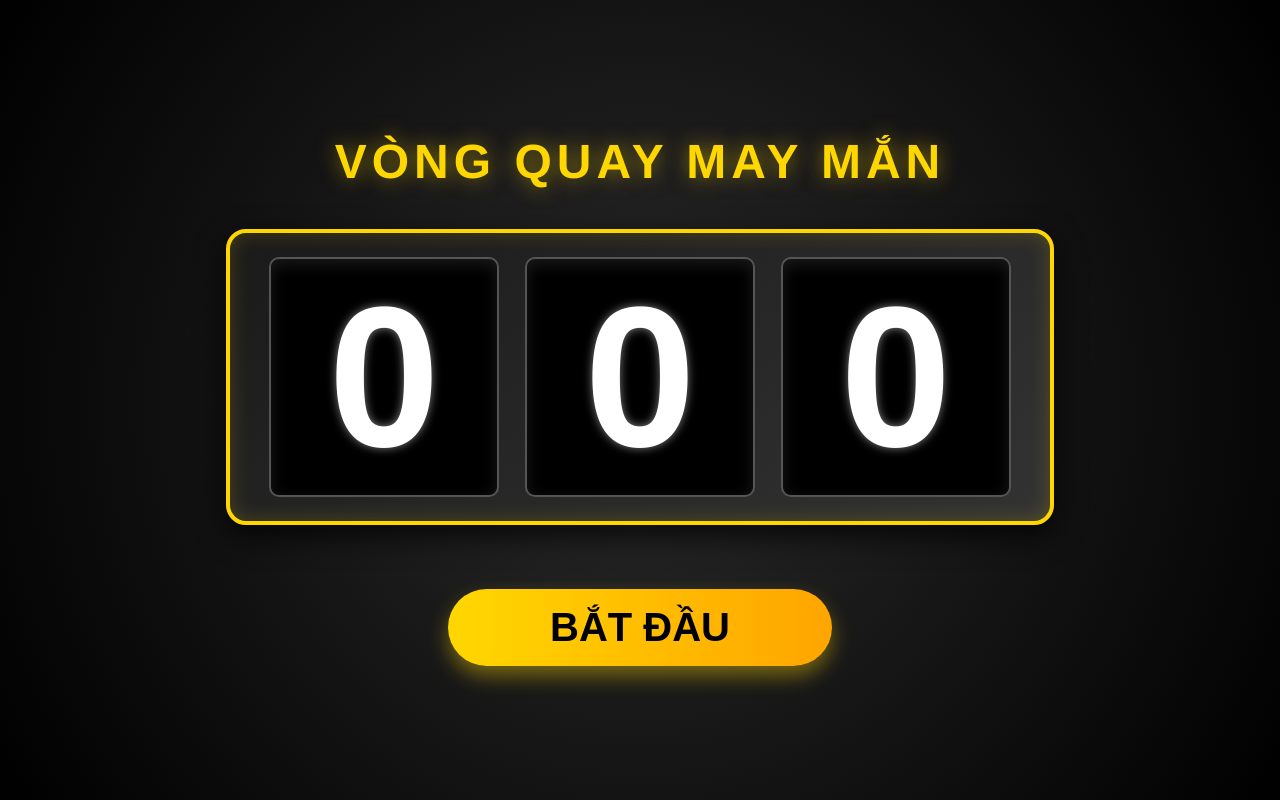
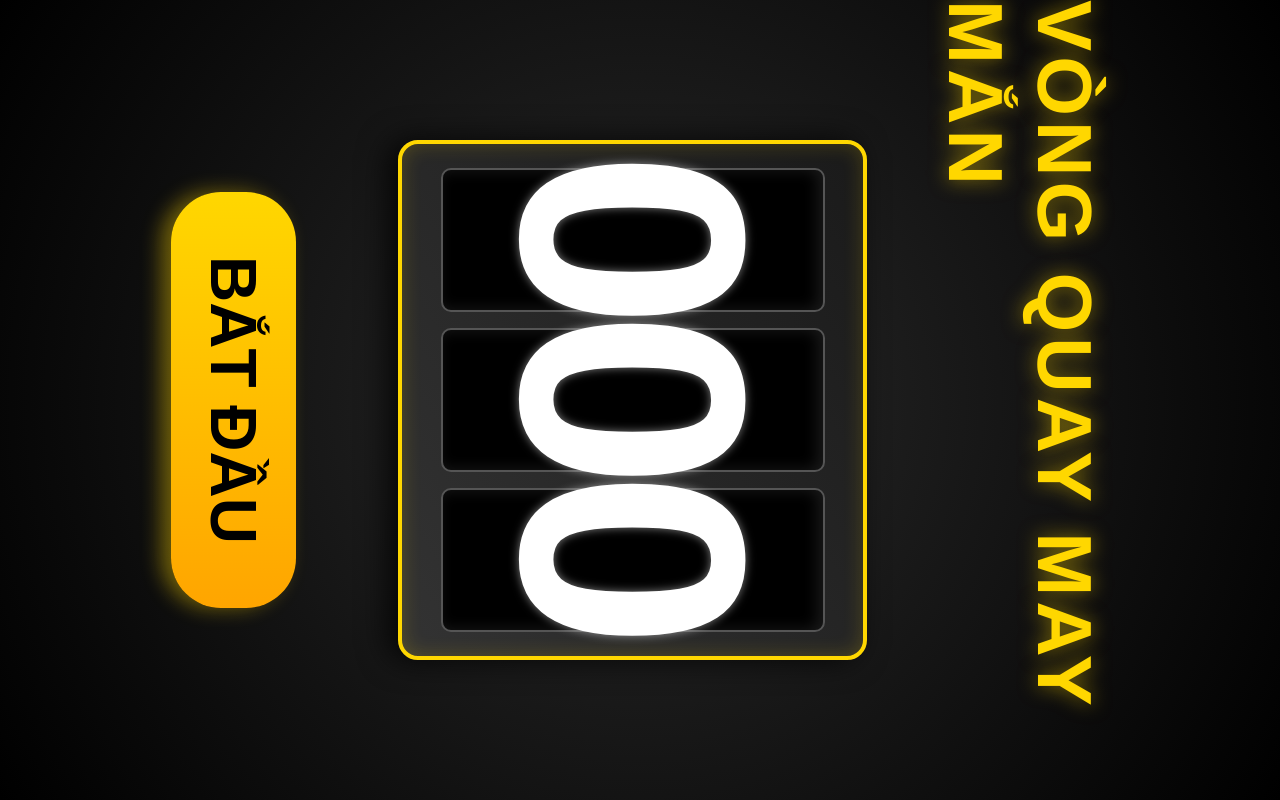
Before and after one commit to ThaiSang1402/live, a plain HTML site: page index.html in a window 1280 px wide. Drawn offline with nearby package versions, Linux system fonts and the light colour scheme.

Commit message:
Update index.html

```diff
--- a/index.html
+++ b/index.html
@@ -3,7 +3,7 @@
 <head>
     <meta charset="UTF-8">
     <meta name="viewport" content="width=device-width, initial-scale=1.0, maximum-scale=1.0, user-scalable=no">
-    <title>Quay Số May Mắn</title>
+    <title>Quay Số May Mắn - Xoay Ngang</title>
     <script src="https://cdn.jsdelivr.net/npm/canvas-confetti@1.6.0/dist/confetti.browser.min.js"></script>
     <style>
         * {
@@ -13,33 +13,45 @@
         }
 
         body {
-            background: radial-gradient(circle, #2a2a2a 0%, #000000 100%);
+            background: #000;
             color: #fff;
             font-family: 'Helvetica Neue', Arial, sans-serif;
+            /* Giữ body cố định với màn hình dọc */
+            display: flex;
+            align-items: center;
+            justify-content: center;
+            height: 100vh;
+            width: 100vw;
+            overflow: hidden;
+        }
+
+        /* Container ép xoay 90 độ */
+        .rotate-container {
+            width: 100vh;  /* Tráo đổi chiều rộng/cao */
+            height: 100vw;
+            transform: rotate(90deg); /* Xoay ngang 90 độ */
             display: flex;
             flex-direction: column;
             align-items: center;
             justify-content: center;
-            height: 100vh;
-            overflow: hidden;
-            /* Yêu cầu xoay ngang màn hình */
-            orientation: landscape;
+            background: radial-gradient(circle, #2a2a2a 0%, #000000 100%);
         }
 
+        /* Các tỷ lệ vw và vh được tráo đổi để khớp với góc xoay */
         .header-title {
-            font-size: 6vh;
+            font-size: 6vw;
             color: #FFD700;
             text-transform: uppercase;
             letter-spacing: 5px;
-            margin-bottom: 5vh;
+            margin-bottom: 5vw;
             text-shadow: 0 0 20px rgba(255, 215, 0, 0.5);
             font-weight: bold;
         }
 
         .slot-machine {
             display: flex;
-            gap: 2vw;
-            padding: 3vh 3vw;
+            gap: 2vh;
+            padding: 3vw 3vh;
             background: linear-gradient(145deg, #1a1a1a, #333);
             border: 4px solid #FFD700;
             border-radius: 20px;
@@ -47,12 +59,12 @@
         }
 
         .digit {
-            font-size: 25vh; /* Responsive theo chiều cao màn hình ngang */
+            font-size: 25vw;
             font-weight: 900;
             background: #000;
             color: #fff;
-            width: 18vw;
-            height: 30vh;
+            width: 18vh;
+            height: 30vw;
             display: flex;
             align-items: center;
             justify-content: center;
@@ -63,12 +75,12 @@
         }
 
         .controls {
-            margin-top: 8vh;
+            margin-top: 8vw;
         }
 
         .btn-spin {
-            font-size: 5vh;
-            padding: 2vh 8vw;
+            font-size: 5vw;
+            padding: 2vw 8vh;
             border: none;
             border-radius: 50px;
             background: linear-gradient(to right, #FFD700, #FFA500);
@@ -103,11 +115,11 @@
             from { box-shadow: 0 0 10px #FFD700, inset 0 0 10px rgba(255,215,0,0.2); color: #fff; }
             to { box-shadow: 0 0 40px #FFD700, inset 0 0 20px rgba(255,215,0,0.5); color: #FFD700; border-color: #FFD700;}
         }
-
     </style>
 </head>
 <body>
 
+    <div class="rotate-container">
         <div class="header-title">Vòng Quay May Mắn</div>
 
         <div class="slot-machine">
@@ -118,6 +130,7 @@
 
         <div class="controls">
             <button class="btn-spin" id="spinBtn" onclick="startSpin()">BẮT ĐẦU</button>
+        </div>
     </div>
 
     <script>
@@ -134,41 +147,33 @@
                 document.getElementById('digit3')
             ];
 
-            // Setup UI khi bắt đầu quay
             btn.disabled = true;
             btn.innerText = "ĐANG QUAY...";
             digits.forEach(d => d.classList.remove('winner-glow'));
 
-            const duration = 3500; // Thời gian quay: 3.5 giây
-            const speed = 40; // Tốc độ nháy số (ms)
+            const duration = 3500;
+            const speed = 40;
 
-            // Hiệu ứng chạy số liên tục
             const spinInterval = setInterval(() => {
                 digits[0].innerText = Math.floor(Math.random() * 10);
                 digits[1].innerText = Math.floor(Math.random() * 10);
                 digits[2].innerText = Math.floor(Math.random() * 10);
             }, speed);
 
-            // Dừng quay và hiển thị kết quả
             setTimeout(() => {
                 clearInterval(spinInterval);
 
-                // Tạo số ngẫu nhiên từ 0 đến 999
                 const finalNumber = Math.floor(Math.random() * 1000);
-                // Định dạng luôn có 3 chữ số (VD: 5 -> 005)
                 const formattedNumber = finalNumber.toString().padStart(3, '0');
 
                 digits[0].innerText = formattedNumber[0];
                 digits[1].innerText = formattedNumber[1];
                 digits[2].innerText = formattedNumber[2];
 
-                // Thêm hiệu ứng phát sáng cho số trúng thưởng
                 digits.forEach(d => d.classList.add('winner-glow'));
 
-                // Bắn pháo hoa
                 fireConfetti();
 
-                // Khôi phục nút bấm
                 isSpinning = false;
                 btn.disabled = false;
                 btn.innerText = "QUAY TIẾP";
@@ -192,8 +197,16 @@
                 }
 
                 var particleCount = 50 * (timeLeft / duration);
-                confetti(Object.assign({}, defaults, { particleCount, origin: { x: randomInRange(0.1, 0.3), y: Math.random() - 0.2 } }));
-                confetti(Object.assign({}, defaults, { particleCount, origin: { x: randomInRange(0.7, 0.9), y: Math.random() - 0.2 } }));
+
+                // Điều chỉnh lại vị trí bắn pháo hoa để phù hợp với góc xoay
+                confetti(Object.assign({}, defaults, {
+                    particleCount,
+                    origin: { x: Math.random() - 0.2, y: randomInRange(0.1, 0.3) }
+                }));
+                confetti(Object.assign({}, defaults, {
+                    particleCount,
+                    origin: { x: Math.random() - 0.2, y: randomInRange(0.7, 0.9) }
+                }));
             }, 250);
         }
     </script>
```
Lines whose indentation alone changed are shown as unchanged.
